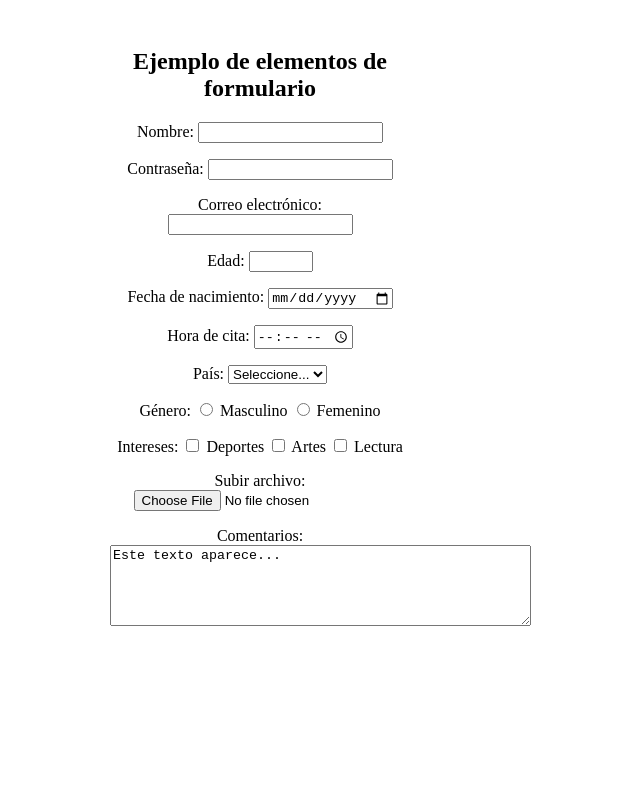
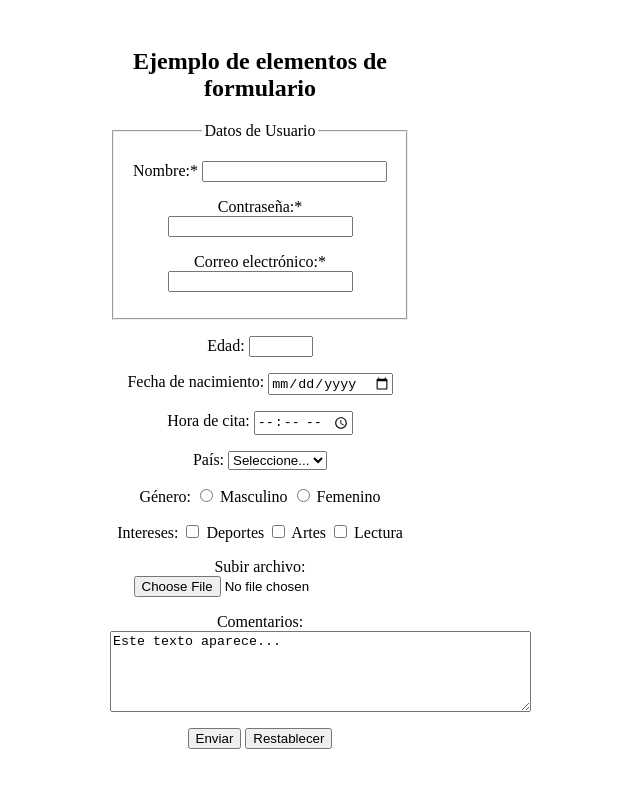
Before and after one commit to Er1ckJD/AplicacionesWebRepoGrupoA, a plain HTML site: page elementos_formularios.html in a window 1280 px wide. Shown: the whole page, without its empty margins (380-1020 px from the left). Drawn offline with Linux system fonts and the light colour scheme.

Commit message:
sexto comentario, coño ya me quiero ir

```diff
--- a/elementos_formularios.html
+++ b/elementos_formularios.html
@@ -7,22 +7,27 @@
 <div style="width: 300px; margin: 0 auto; padding: 20px;">
     <h2 style="text-align: center;"> Ejemplo de elementos de formulario</h2>
     <form action="#" method="post" style="text-align: center;">
+        <!-- Fieldset para datos de usuario -->
+        <fieldset>
+            <legend>Datos de Usuario</legend>
             <!-- Campo de texto -->
             <p>
-            <label for="id_nombre">Nombre:</label>
-            <input type="text" id="id_nombre" name="nombre">
+                <label for="id_nombre">Nombre:*</label>
+                <input type="text" id="id_nombre" name="nombre" required>
             </p>
             <!-- Campo de contraseña -->
             <p>
-            <label>Contraseña:
-                <input type="password" name="password">
+                <label>Contraseña:*
+                    <input type="password" name="password" required>
                 </label>
             </p>
             <!-- Campo de correo electrónico -->
             <p>
-            <label for="correo">Correo electrónico:</label>
-            <input type="email" id="correo" name="email">
+                <label for="correo">Correo electrónico:*</label>
+                <input type="email" id="correo" name="email" required>
             </p>
+        </fieldset>
+
         <!-- Campo de número -->
         <p>
             <label for="numero">Edad:</label>
@@ -78,6 +83,11 @@
             <label for="comentarios">Comentarios:<br></label>
             <textarea id="comentarios" name="comenta" rows="5" cols="50">Este texto aparece...</textarea>
         </p>
+        <!-- Botones de envío y reset -->
+        <p>
+            <input type="submit" value="Enviar">
+            <input type="reset" value="Restablecer">
+        </p>
     </form>
 </div>
 </body>
```
Lines whose indentation alone changed are shown as unchanged.
